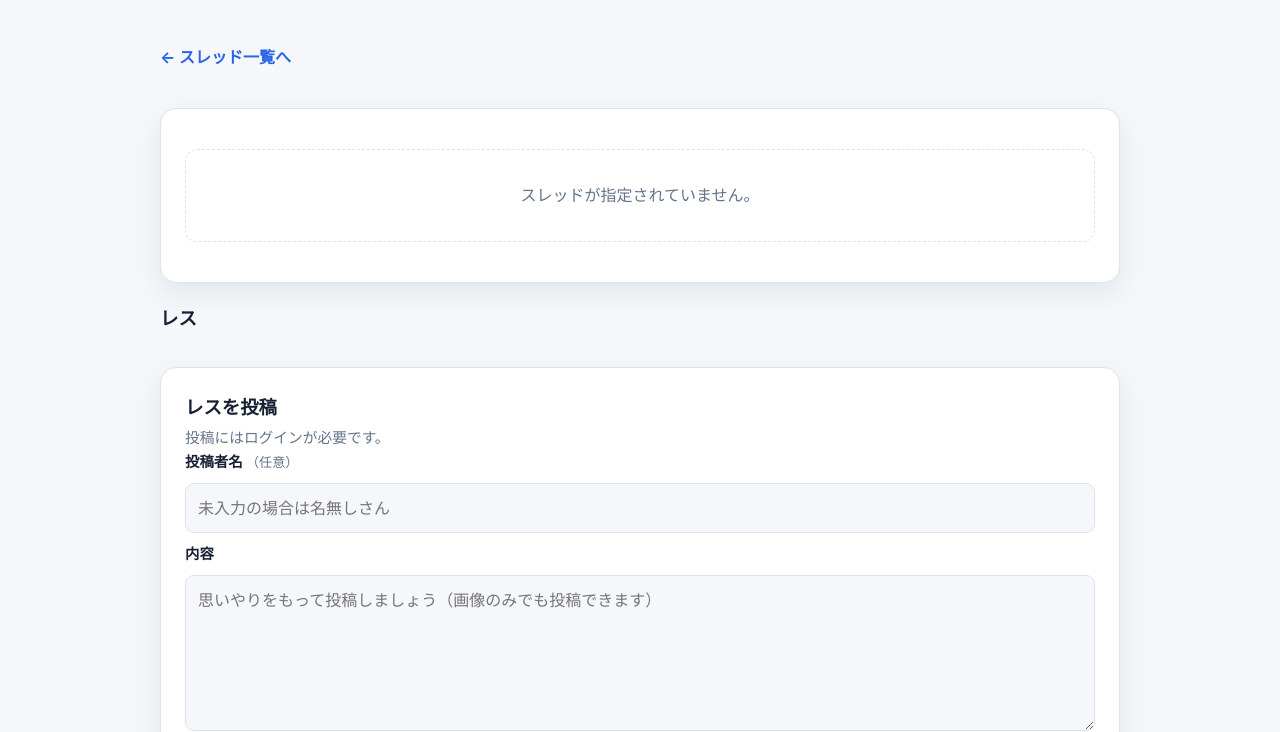
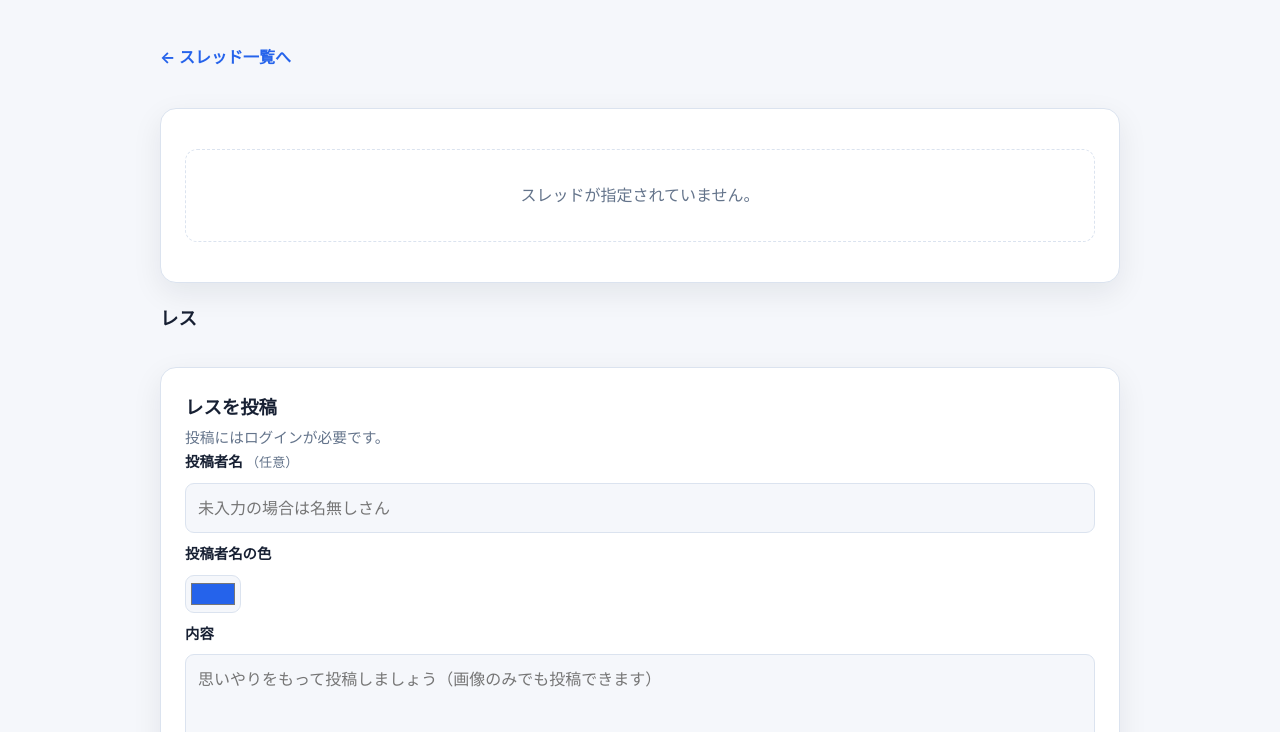
Before and after one commit to tmimiyan/10ch, a plain HTML site: page thread.html in a window 1280 px wide. Shown: the part 68-800 px from the top of the page. Drawn offline with Linux system fonts and the light colour scheme; no server answers.

Commit message:
Update thread.html

```diff
--- a/thread.html
+++ b/thread.html
@@ -31,6 +31,8 @@
         <form id="reply-form" class="stack-form">
           <label for="reply-author">投稿者名 <span class="optional">（任意）</span></label>
           <input id="reply-author" name="authorName" type="text" maxlength="24" autocomplete="nickname" placeholder="未入力の場合は名無しさん">
+          <label for="reply-author-color">投稿者名の色</label>
+          <input id="reply-author-color" class="color-input" name="authorColor" type="color" value="#2563eb">
           <label for="reply-body">内容</label>
           <textarea id="reply-body" name="body" maxlength="2000" rows="5" placeholder="思いやりをもって投稿しましょう（画像のみでも投稿できます）"></textarea>
           <label for="reply-image">画像 <span class="optional">（任意・3枚まで、1枚5MBまで）</span></label>
```
